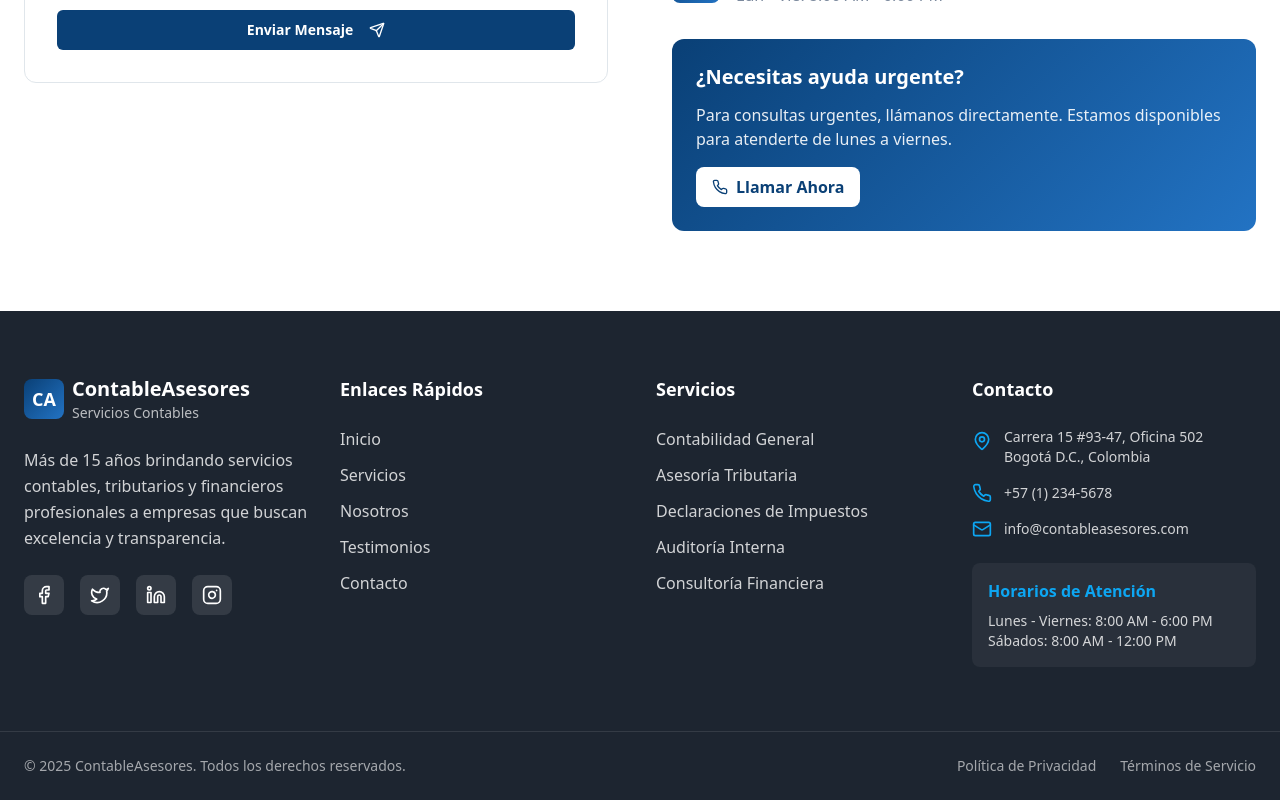
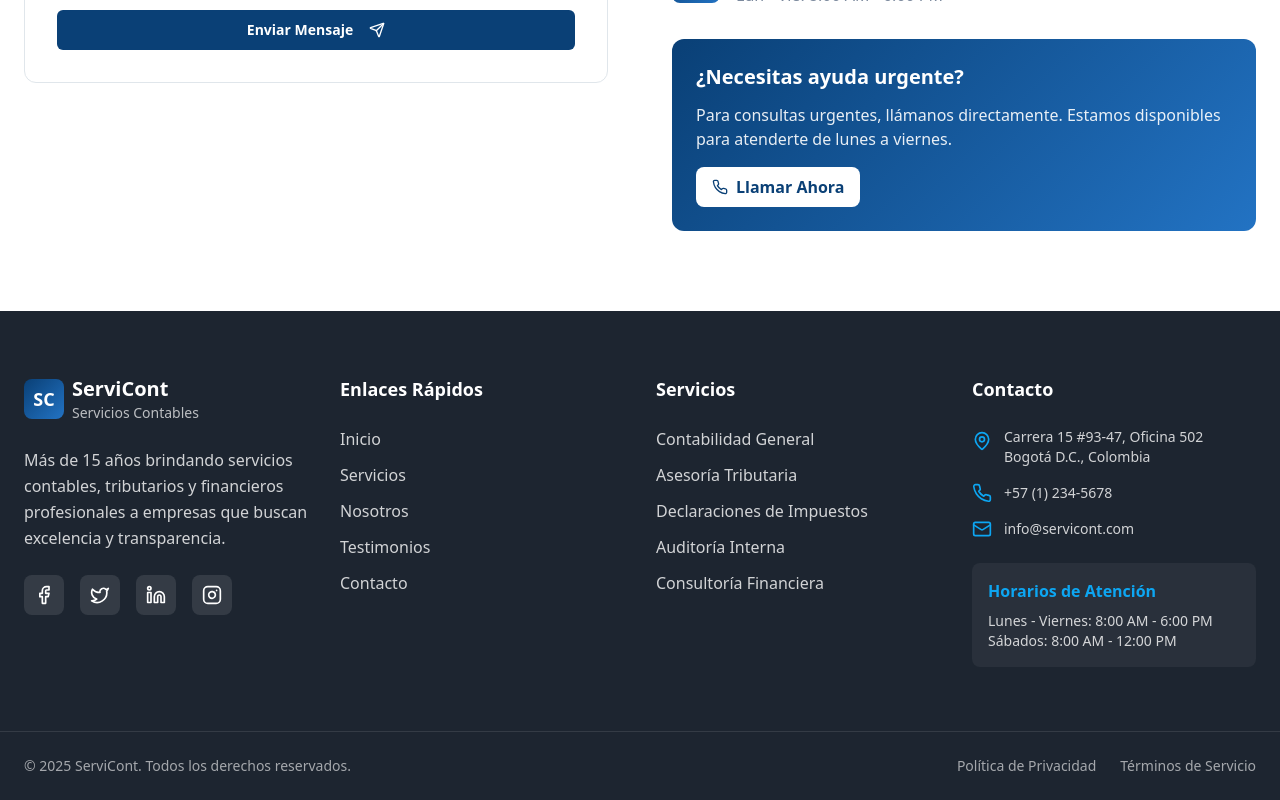
Before and after one commit to JohnByron25/ServiCont, a React (Vite) app: page / in a window 1280 px wide. Shown: the part 5118-5918 px from the top of the page. Built offline with nearby package versions, Linux system fonts and the light colour scheme; the HTML template or start-up script is replaced by a standard one.

Commit message:
Refactor: Update company name

```diff
--- a/src/components/ContactForm.tsx
+++ b/src/components/ContactForm.tsx
@@ -59,8 +59,8 @@ const ContactForm = () => {
     {
       icon: Mail,
       title: "Email",
-      content: "info@contableasesores.com",
-      link: "mailto:info@contableasesores.com"
+      content: "info@servicont.com",
+      link: "mailto:info@servicont.com"
     },
     {
       icon: MapPin,
--- a/src/components/Footer.tsx
+++ b/src/components/Footer.tsx
@@ -42,10 +42,10 @@ const Footer = () => {
           <div className="lg:col-span-1">
             <div className="flex items-center space-x-2 mb-6">
               <div className="w-10 h-10 bg-gradient-primary rounded-lg flex items-center justify-center">
-                <span className="text-primary-foreground font-bold text-lg">CA</span>
+                <span className="text-primary-foreground font-bold text-lg">SC</span>
               </div>
               <div>
-                <h3 className="text-xl font-bold">ContableAsesores</h3>
+                <h3 className="text-xl font-bold">ServiCont</h3>
                 <p className="text-sm text-white/70">Servicios Contables</p>
               </div>
             </div>
@@ -126,10 +126,10 @@ const Footer = () => {
               <div className="flex items-center space-x-3">
                 <Mail className="w-5 h-5 text-accent flex-shrink-0" />
                 <a
-                  href="mailto:info@contableasesores.com"
+                  href="mailto:info@servicont.com"
                   className="text-white/80 hover:text-white transition-colors duration-200 text-sm"
                 >
-                  info@contableasesores.com
+                  info@servicont.com
                 </a>
               </div>
             </div>
@@ -151,7 +151,7 @@ const Footer = () => {
         <div className="container mx-auto px-4 lg:px-6 py-6">
           <div className="flex flex-col md:flex-row justify-between items-center space-y-4 md:space-y-0">
             <p className="text-white/60 text-sm text-center md:text-left">
-              © {currentYear} ContableAsesores. Todos los derechos reservados.
+              © {currentYear} ServiCont. Todos los derechos reservados.
             </p>
 
             <div className="flex space-x-6 text-sm">
--- a/src/components/TestimonialsSection.tsx
+++ b/src/components/TestimonialsSection.tsx
@@ -6,14 +6,14 @@ const TestimonialsSection = () => {
       name: "María González",
       position: "Directora Ejecutiva",
       company: "Innovación S.A.S.",
-      content: "ContableAsesores ha sido fundamental en el crecimiento de nuestra empresa. Su profesionalismo y atención al detalle nos han permitido mantener nuestras finanzas en orden mientras nos enfocamos en nuestro negocio principal.",
+      content: "ServiCont ha sido fundamental en el crecimiento de nuestra empresa. Su profesionalismo y atención al detalle nos han permitido mantener nuestras finanzas en orden mientras nos enfocamos en nuestro negocio principal.",
       rating: 5
     },
     {
       name: "Carlos Rodríguez",
       position: "Gerente General",
       company: "TechSolutions Ltda.",
-      content: "El equipo de ContableAsesores nos ayudó a optimizar nuestra estructura tributaria, generando ahorros significativos. Su asesoría estratégica es invaluable para cualquier empresa que busque crecer de manera sostenible.",
+      content: "El equipo de ServiCont nos ayudó a optimizar nuestra estructura tributaria, generando ahorros significativos. Su asesoría estratégica es invaluable para cualquier empresa que busque crecer de manera sostenible.",
       rating: 5
     },
     {
```
